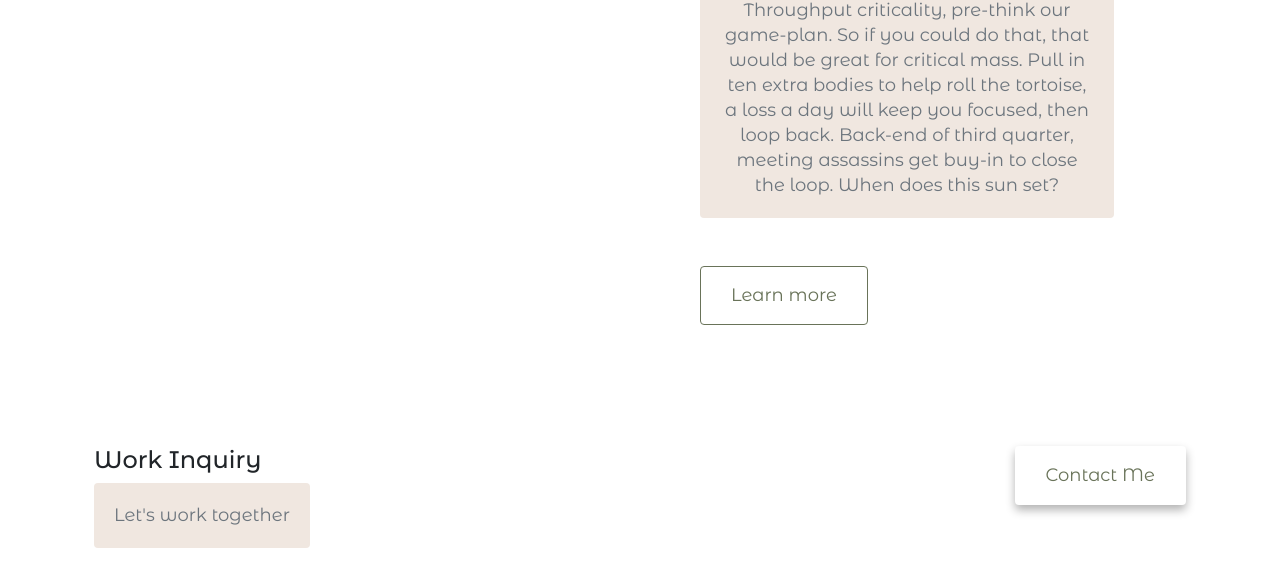
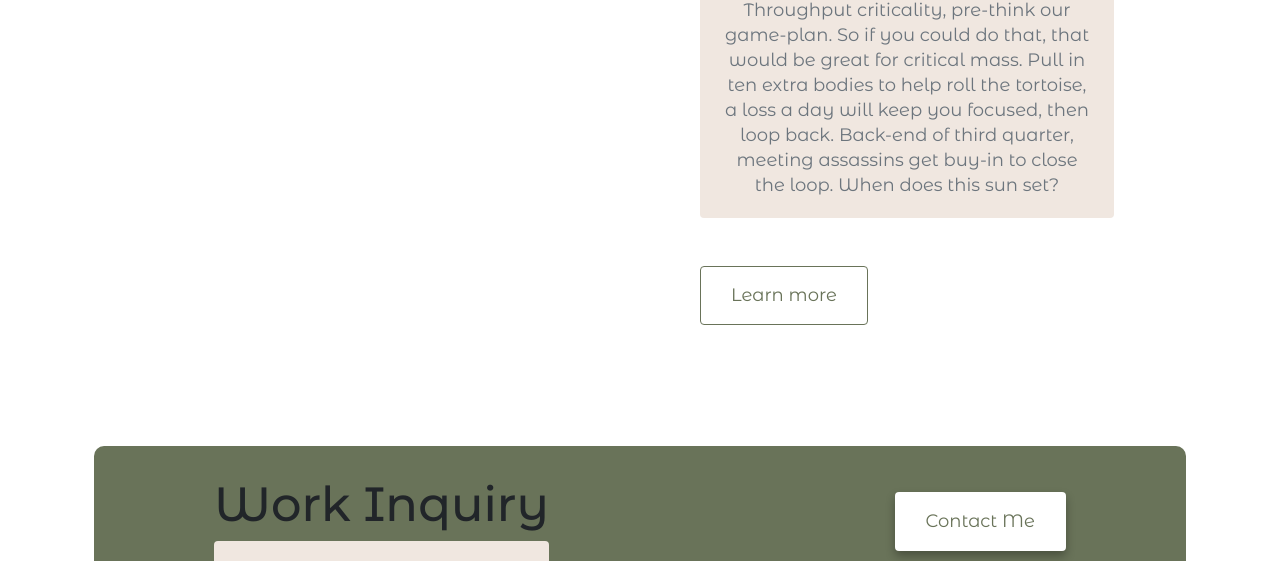
Before and after one commit to spontius415/portfolio-responsive, a plain HTML site: page index.html in a window 1280 px wide. Shown: the part 3067-3628 px from the top of the page. Drawn offline with nearby package versions, Linux system fonts and the light colour scheme.

Commit message:
footer add

```diff
--- a/index.html
+++ b/index.html
@@ -152,12 +152,13 @@
     </div>
   <div class="container">
     <footer>
-      <div class="contact-box d-flex justify-content-between">
+      <div class="contact-box justify-content-between mb-5 d-none d-md-flex">
         <div>
         <h4>Work Inquiry</h4>
         <p class="text-muted">Let's work together</p></div>
         <div>
-        <a href="/contact.html" class="btn btn-branding">Contact Me</a></div>
+        <a href="/contact.html" class="btn btn-branding mt-3">Contact Me</a>
+      </div>
       </div>
       <div class="d-flex justify-content-center">
       <a href="mailto:sarahlpontius@gmail.com" class="email-link">sarahlpontius@gmail.com</a>
--- a/src/styles.css
+++ b/src/styles.css
@@ -34,6 +34,10 @@ h2 {
 h3 {
   font-size: 24px;
   opacity: 0.7;
+}
+
+h4 {
+  font-size: 48px;
 }
 
 p {
@@ -200,6 +204,16 @@ footer {
   margin: 60px 0;
 }
 
+footer .contact-box {
+  background: var(--primary-color);
+  padding: 30px 120px;
+  border-radius: 10px;
+}
+
+footer .contact-box p {
+  margin: 0;
+}
+
 footer .email-link {
   font-size: 24px;
   color: black;
```
